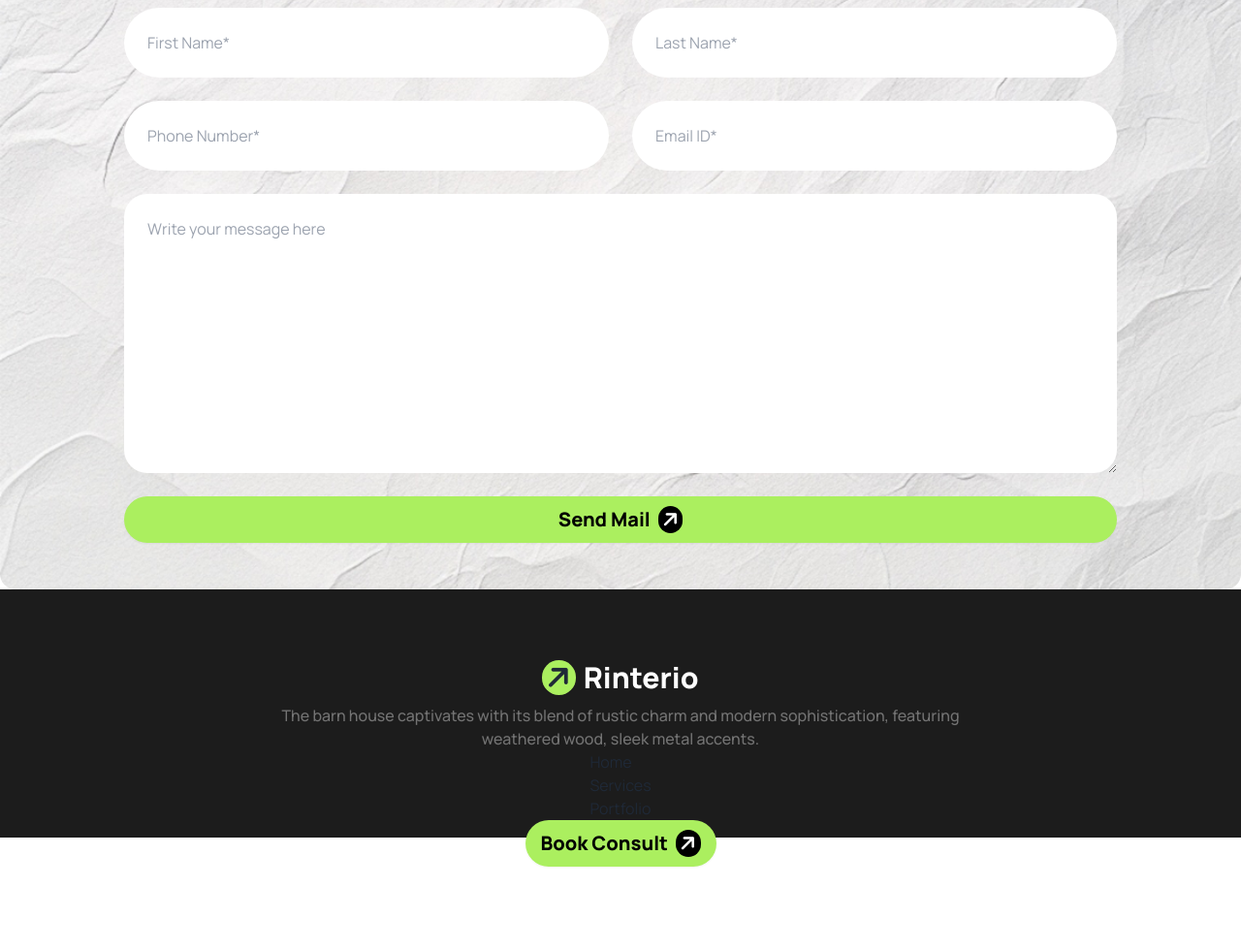
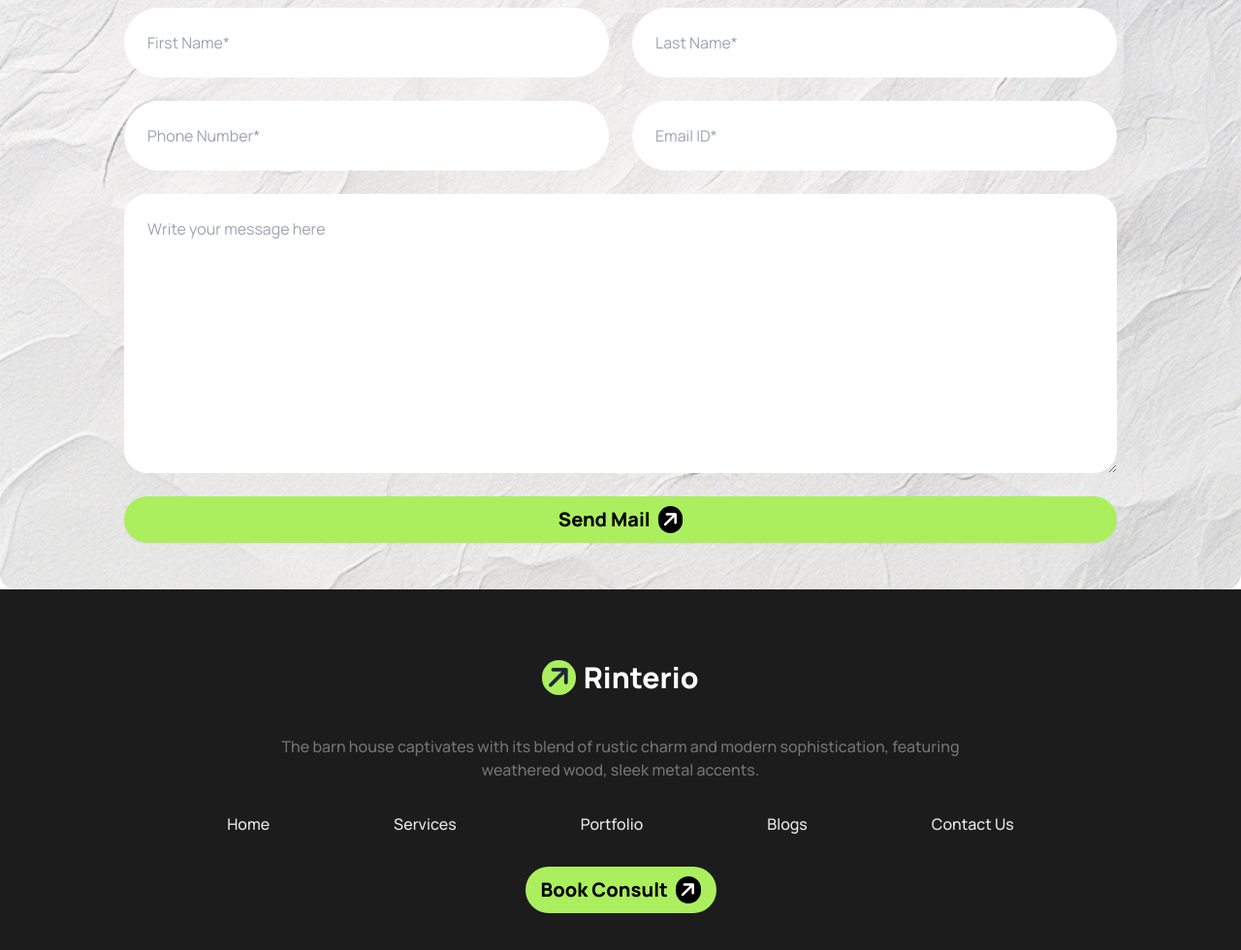
Before and after one commit to Ariful-Anik/Rintero-rental, a plain HTML site: page index.html in a window 1280 px wide. Shown: the part 3512-4492 px from the top of the page at 97% size. Before the commit the page ends 4470 px from the top, so only its background shows below. Drawn offline with nearby package versions, Linux system fonts and the light colour scheme.

Commit message:
footer done

```diff
--- a/index.html
+++ b/index.html
@@ -503,8 +503,8 @@
       </section>
     </main>
 
-    <footer class="w-full bg-[rgb(28,28,28)] h-64">
-      <div class="hero container mx-auto px-6 lg:px-12 xl:px-32 py-6 lg:py-16 flex flex-col">
+    <footer class="w-full bg-[rgb(28,28,28)] ">
+      <div class="hero container mx-auto px-6 lg:px-12 xl:px-32 py-6 lg:py-16 flex flex-col gap-8">
 
         <div>
           <a
@@ -520,12 +520,12 @@
           The barn house captivates with its blend of rustic charm and modern sophistication, featuring weathered wood, sleek metal accents.
         </p>
         <div>
-          <ul>
+          <ul class="text-[rgb(233,233,233)] font-medium text-base flex flex-col lg:flex-row gap-6 lg:gap-32">
             <li>Home</li>
             <li>Services</li>
             <li>Portfolio</li>
-            <li></li>
-            <li></li>
+            <li>Blogs</li>
+            <li>Contact Us</li>
           </ul>
         </div>
         <div>
```
